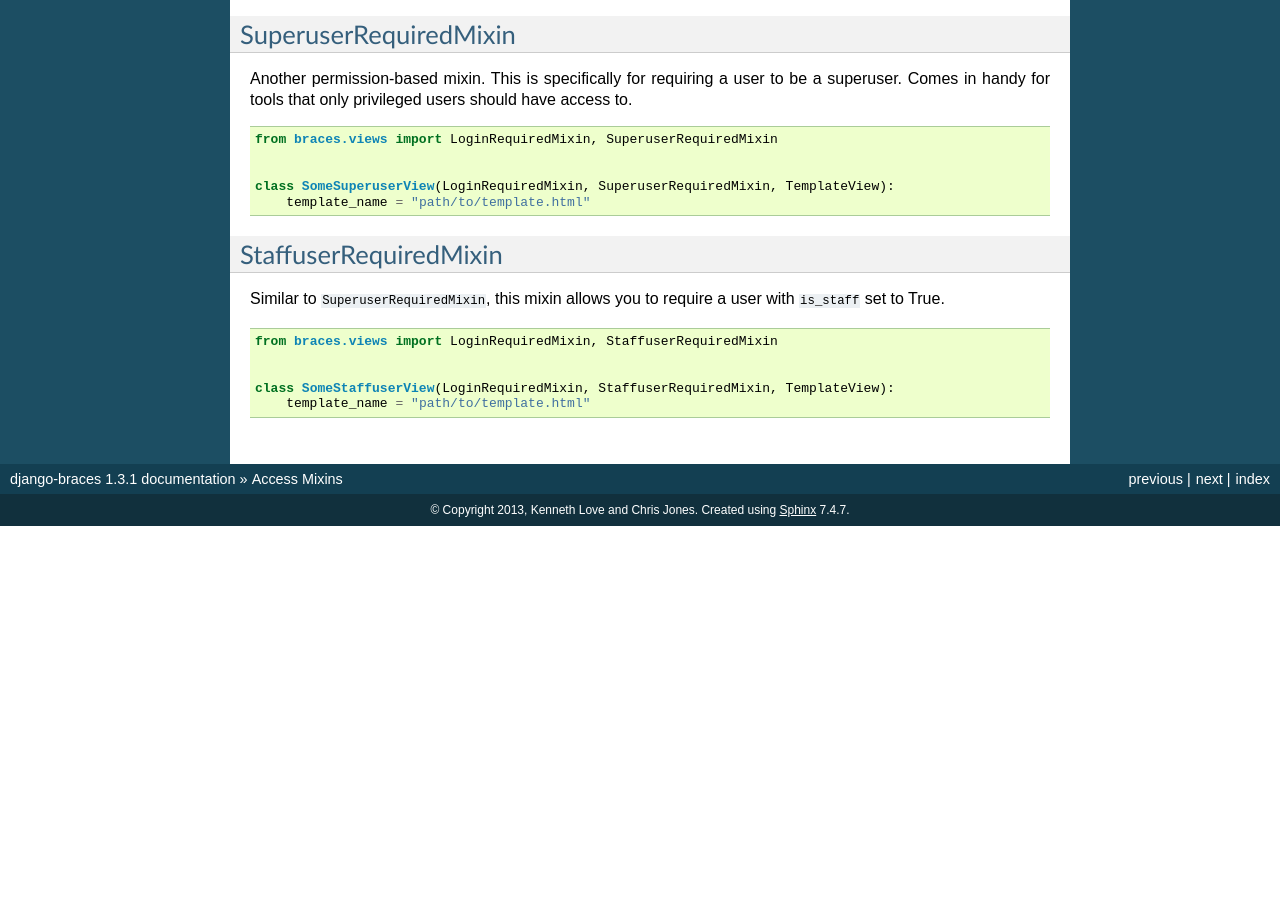
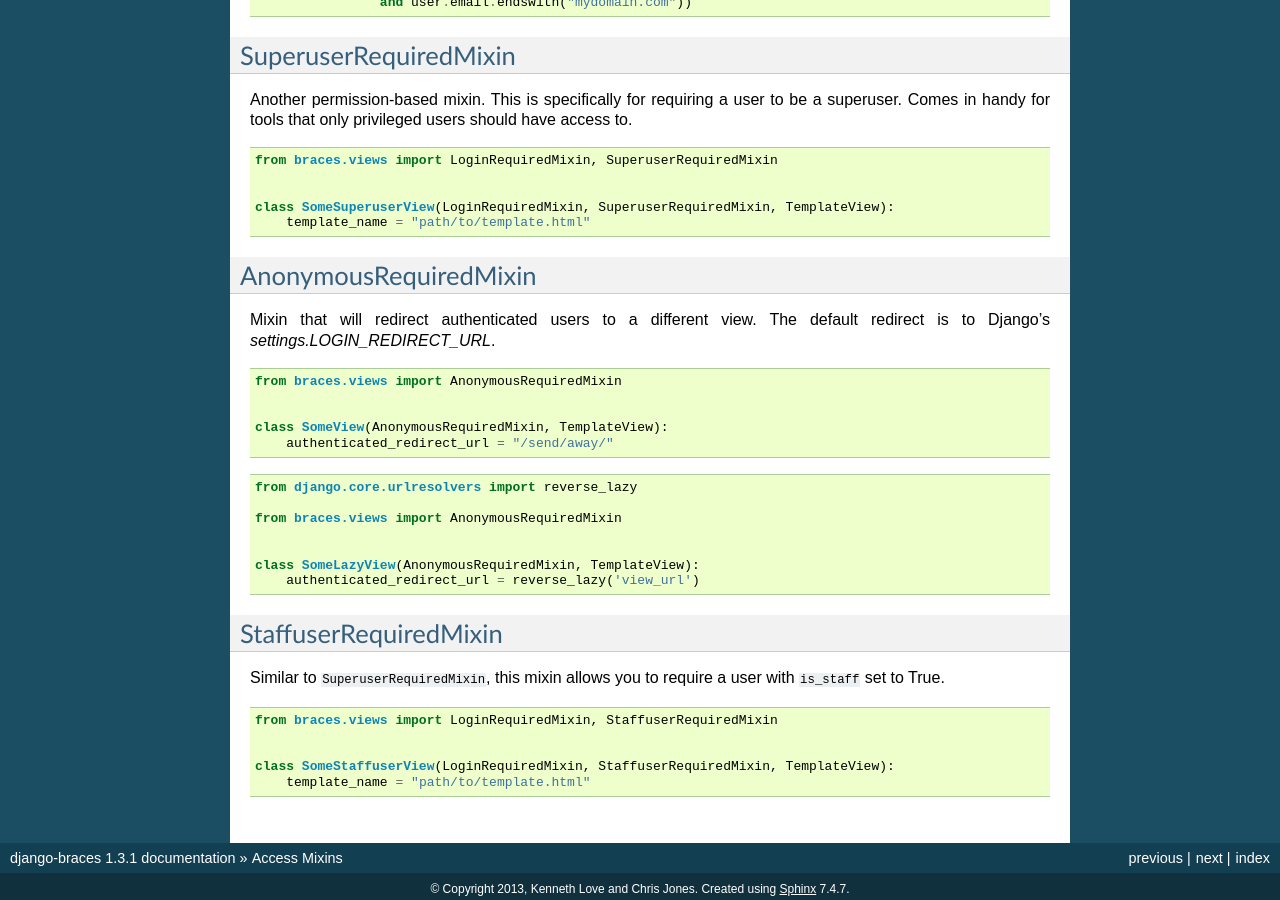
Before and after one commit to brack3t/django-braces, a Sphinx documentation site: the page built from docs/access.rst, in a window 1280 px wide and 900 px high, scrolled down 3250 px. Built offline with Sphinx 7.4.7, drawn with Linux system fonts in a browser that asks for light colours; before the commit the page ends 3776 px from its top, so only the background shows below that; some of the changed text lies outside the part shown.

Commit message:
Changelog entry and usage docs.

```diff
--- a/docs/access.rst
+++ b/docs/access.rst
@@ -184,6 +184,36 @@ Another permission-based mixin. This is specifically for requiring a user to be
         template_name = "path/to/template.html"
 
 
+.. _AnonymousRequiredMixin:
+
+AnonymousRequiredMixin
+----------------------
+
+Mixin that will redirect authenticated users to a different view. The default redirect is to
+Django's `settings.LOGIN_REDIRECT_URL`.
+
+::
+
+    from braces.views import AnonymousRequiredMixin
+
+
+    class SomeView(AnonymousRequiredMixin, TemplateView):
+        authenticated_redirect_url = "/send/away/"
+
+
+::
+
+    from django.core.urlresolvers import reverse_lazy
+
+    from braces.views import AnonymousRequiredMixin
+
+
+    class SomeLazyView(AnonymousRequiredMixin, TemplateView):
+        authenticated_redirect_url = reverse_lazy('view_url')
+
+
+
+
 .. _StaffuserRequiredMixin:
 
 StaffuserRequiredMixin
```
Also changed, not shown: README.md (+1 -0 lines).
